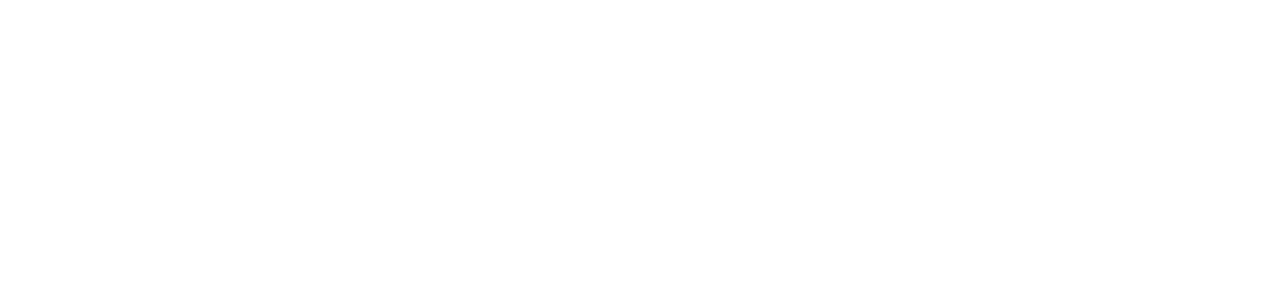
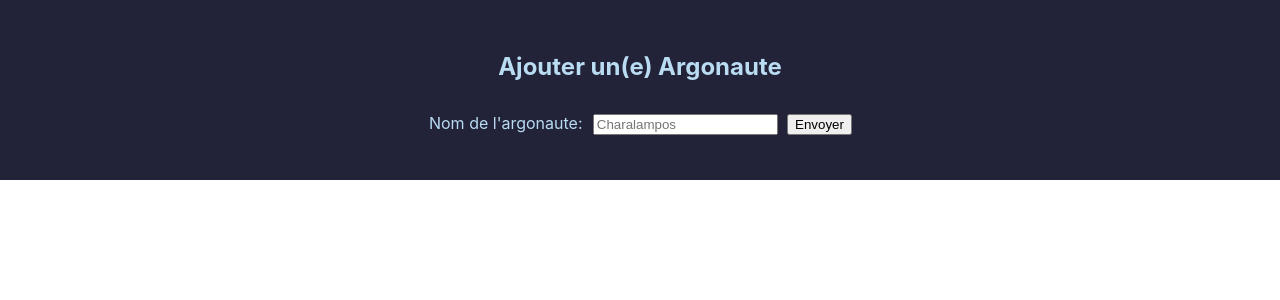
Before and after one commit to julia-spriggs/argonautes-client, a React (Create React App) app: page /add-argonaut in a window 1280 px wide. Before the commit this address had no page. Shown: the top 300 px of the page. Built offline with nearby package versions, Linux system fonts and the light colour scheme.

Commit message:
corrected pathways so page is at root

```diff
--- a/src/App.js
+++ b/src/App.js
@@ -10,8 +10,8 @@
     <Router>
       <div className="App">
         <Routes>
-          <Route path="/argonauts" element={<ArgonautsListPage />} />
-          <Route path="/argonauts/add-argonaut" element={<AddArgonaut />} />
+          <Route path="/" element={<ArgonautsListPage />} />
+          <Route path="/add-argonaut" element={<AddArgonaut />} />
         </Routes>
       </div>
     </Router>
--- a/src/components/AddArgonaut.js
+++ b/src/components/AddArgonaut.js
@@ -11,7 +11,7 @@
     const requestBody = { name: name };
 
     axios
-      .post(`${API_URL}/api/argonauts`, requestBody, {
+      .post(`${API_URL}/api/`, requestBody, {
       })
       .then((response) => {
         // Reset the state
--- a/src/pages/ArgonautsListPage.js
+++ b/src/pages/ArgonautsListPage.js
@@ -10,7 +10,7 @@
 
   const getAllArgonauts = () => {
     axios
-      .get(`${API_URL}/api/argonauts`)
+      .get(`${API_URL}/api/`)
       .then((response) => setArgonauts(response.data))
       .catch((error) => console.log(error));
   };
```
